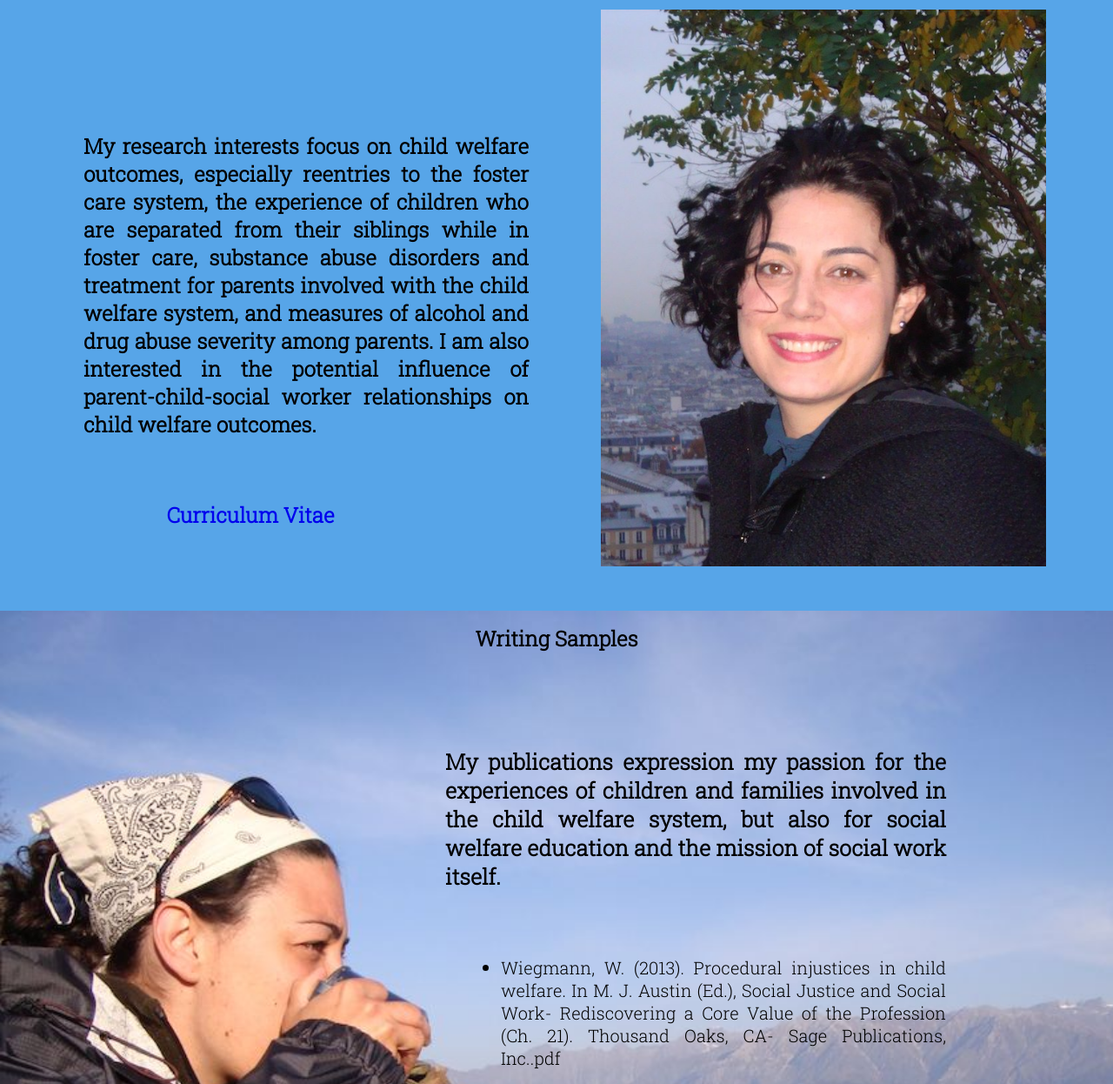
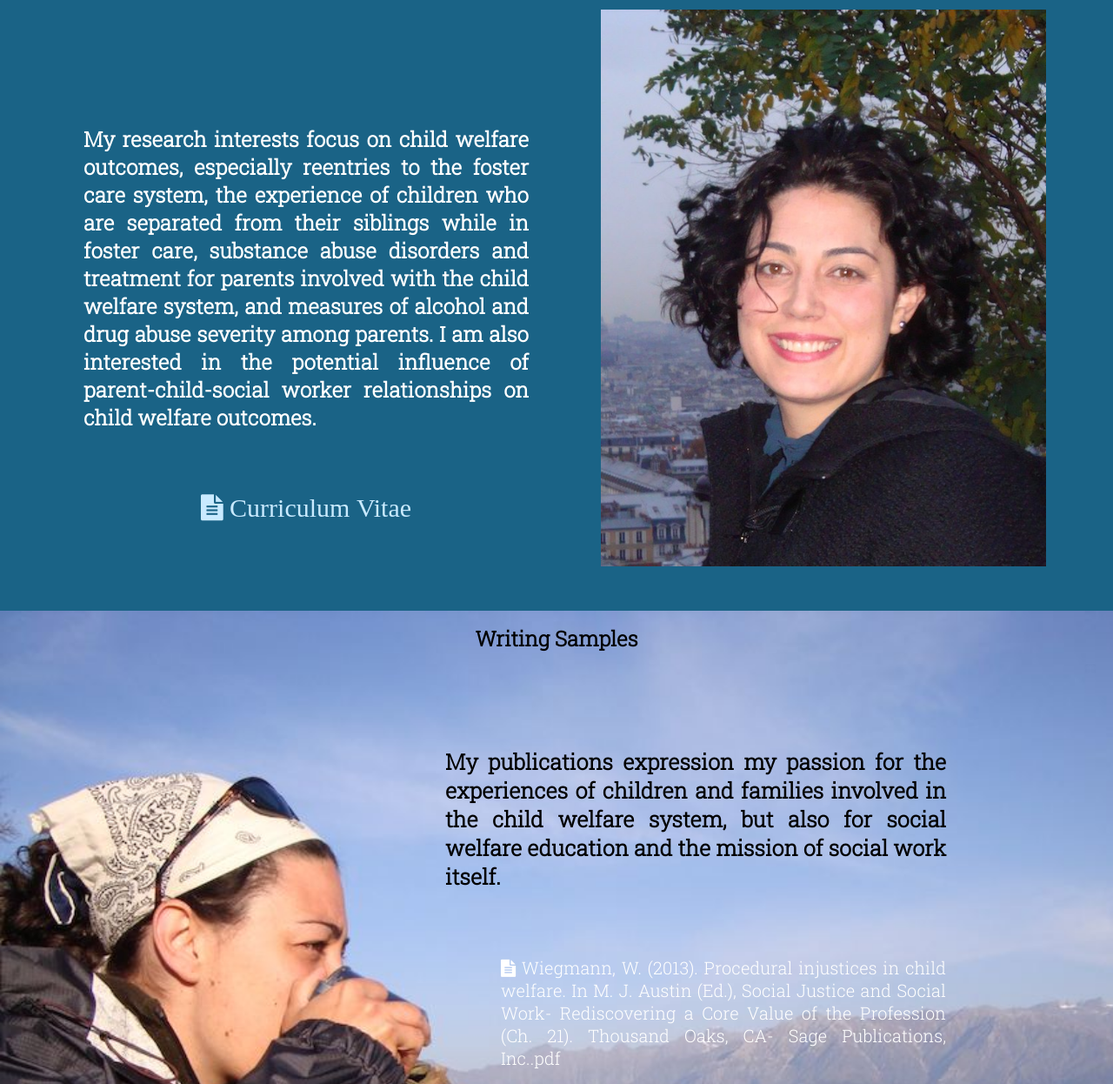
Before and after one commit to cdelauder/wendy_portfolio, a plain HTML site: page index.html in a window 1280 px wide. Shown: the part 960-2206 px from the top of the page at 87% size. Drawn offline with Linux system fonts and the light colour scheme.

Commit message:
pleased with everything but the bio div. the text color is still wrong. May need to swap it out for the other photo.

```diff
--- a/index.html
+++ b/index.html
@@ -26,19 +26,21 @@
     </div>
     <div class='cv' id='cv'>
       <h2 class ='section-title'>Curriculum Vitae</h2>
-      <h3 class='cv-blurb'>My research interests focus on child welfare outcomes, especially reentries to the foster care system, the experience of children who are separated from their siblings while in foster care, substance abuse disorders and treatment for parents involved with the child welfare system, and measures of alcohol and drug abuse severity among parents. I am also interested in the potential influence of parent-child-social worker relationships on child welfare outcomes.
-      <a href="public/files/Wendy_Wiegmann_CV.pdf" class='cv-link pdf'>Curriculum Vitae</a>
-      </h3>
+      <div class='cv-text'>
+        <h3 class='cv-blurb'>My research interests focus on child welfare outcomes, especially reentries to the foster care system, the experience of children who are separated from their siblings while in foster care, substance abuse disorders and treatment for parents involved with the child welfare system, and measures of alcohol and drug abuse severity among parents. I am also interested in the potential influence of parent-child-social worker relationships on child welfare outcomes.
+        </h3>
+        <a href="public/files/Wendy_Wiegmann_CV.pdf" class='cv-link pdf fa fa-file-text'> Curriculum Vitae</a>
+      </div>
       <img src="public/pics/wendy.jpeg" alt="Me" class='cv-pic'>
     </div>
     <div class='writing' id='writing'>
       <h2 class ='section-title'>Writing Samples</h2>
       <ul class='writing-links'>
         <h3 class='writing-blurb'>My publications expression my passion for the experiences of children and families involved in the child welfare system, but also for social welfare education and the mission of social work itself.</h3>
-        <li class='writing-sample pdf'><a href="public/files/procedural_injustice.pdf">Wiegmann, W.  (2013). Procedural injustices in child welfare.  In M. J. Austin (Ed.), Social Justice and Social Work- Rediscovering a Core Value of the Profession (Ch. 21).  Thousand Oaks, CA- Sage Publications, Inc..pdf</a></li>
-        <li class='writing-sample pdf'><a href="public/files/measuring_drug_abuse.pdf">Wendy Wiegmann Qualifying Paper - Measuring Drug Abuse Among Parents - Disparities between Child Welfare Worker Risk Assessments and DAST Self-Report Measures in NSCAW II.pdf</a></li>
-        <li class='writing-sample pdf'><a href="public/files/bourdieu.pdf">Wendy Wiegmann Qualifying Paper -   Habitus, Symbolic Violence, and Reflexivity - Relevance of Bourdieu's Theories to Social Work .pdf</a></li>
-        <li class='writing-sample pdf'><a href="public/files/parental_rights.pdf">Wiegmann, W.  (2013). Social justice in political thought- Examining the rights of parents.  In M. J. Austin (Ed.), Social Justice and Social Work- Rediscovering a Core Value of the Profession (Ch. 12).  Thousand Oaks, CA- Sage Publications, Inc..pdf</a></li>
+        <li class='writing-sample pdf'><a href="public/files/procedural_injustice.pdf"> Wiegmann, W.  (2013). Procedural injustices in child welfare.  In M. J. Austin (Ed.), Social Justice and Social Work- Rediscovering a Core Value of the Profession (Ch. 21).  Thousand Oaks, CA- Sage Publications, Inc..pdf</a></li>
+        <li class='writing-sample pdf'><a href="public/files/measuring_drug_abuse.pdf"> Wendy Wiegmann Qualifying Paper - Measuring Drug Abuse Among Parents - Disparities between Child Welfare Worker Risk Assessments and DAST Self-Report Measures in NSCAW II.pdf</a></li>
+        <li class='writing-sample pdf'><a href="public/files/bourdieu.pdf"> Wendy Wiegmann Qualifying Paper -   Habitus, Symbolic Violence, and Reflexivity - Relevance of Bourdieu's Theories to Social Work .pdf</a></li>
+        <li class='writing-sample pdf'><a href="public/files/parental_rights.pdf"> Wiegmann, W.  (2013). Social justice in political thought- Examining the rights of parents.  In M. J. Austin (Ed.), Social Justice and Social Work- Rediscovering a Core Value of the Profession (Ch. 12).  Thousand Oaks, CA- Sage Publications, Inc..pdf</a></li>
       </ul>
     </div>
     <div class='philosophy' id='philosophy'>
@@ -46,8 +48,8 @@
       <img src="public/pics/hug_liev.jpeg" alt="My son and I" class='philosophy-pic'>
       <h3 class='philosophy-blurb'>I have thoroughly relished every opportunity to teach or train, whether inside the classroom or out, and I am eager to expand my teaching repertoire and skill base. As a first-generation college student, I am especially committed to teaching and mentoring students from educationally underrepresented backgrounds.
       <ul>
-        <li class='philosophy-links pdf'><a href="public/files/philosophy.pdf">Teaching Philosophy</a></li>
-        <li class='philosophy-links pdf'><a href="public/files/effectiveness.pdf">Teaching Effectiveness</a></li>
+        <li class='philosophy-links pdf fa fa-file-text'><a href="public/files/philosophy.pdf"> Teaching Philosophy</a></li>
+        <li class='philosophy-links pdf fa fa-file-text'><a href="public/files/effectiveness.pdf"> Teaching Effectiveness</a></li>
       </ul>
       </h3>
     </div>
--- a/public/css/stylesheet.css
+++ b/public/css/stylesheet.css
@@ -68,7 +68,7 @@ body {
   padding-top: 1em;
   position: relative;
   float: center;
-  color: rgba(31, 135, 224, 1);
+  color: #1A6386;
 }
 
 .bio-pic {
@@ -83,25 +83,35 @@ body {
   position: relative;
   float: center;
   font-size: 1.5em;
-  color: rgba(31, 135, 224, 1);
+  color: #1A6386;
 }
 
 .cv {
-  background-color: rgba(31, 135, 224, .75);
+  background-color: #1A6386;
   width: 100%;
   height: auto;
   padding-top: 1em;
 }
 
 .cv-blurb {
+
+  margin-bottom: 3em;
+  text-align: justify;
+  color: white;
+}
+
+.cv-text {
   display: inline-block;
   float: left;
   width: 40%;
-  margin-top: 15%;
+  margin-top: 12.5%;
   font-size: 1.5em;
   margin-left: 7.5%;
   margin-right: 2.5%;
-  text-align: justify;
+}
+
+.cv .section-title{
+  color: white;
 }
 
 .cv-pic {
@@ -114,10 +124,14 @@ body {
   float: left;
   display: inline-block;
   text-decoration: none;
-  margin-top: 3em;
-  margin-left: 15%;
   text-align: center;
-  width: 45%;
+  width: 100%;
+  color: #C9EAFF;
+  font-size: 2em;
+}
+
+.cv a {
+  font-size: 1.25em;
 }
 
 .writing {
@@ -157,11 +171,18 @@ body {
 .writing-sample {
   margin-bottom: 1em;
   width: 80%;
+  list-style: none;
+}
+
+.writing-sample:before {
+  font-family: 'FontAwesome';
+  content: '\f15c';
+  color: white;
 }
 
 .writing-sample a {
   text-decoration: none;
-  color: black;
+  color: white;
 }
 
 .philosophy {
@@ -185,10 +206,12 @@ body {
   width: 50%;
   margin-right: 25%;
   margin-top: 3em;
+  color: rgba(27,62,111,1);
 }
 
 .philosophy-links a {
   text-decoration: none;
+  color: rgba(27,62,111,1);
 }
 
 .philosophy-blurb {
@@ -252,12 +275,11 @@ body {
 }
 
 .iframe {
-  position: relative;
   z-index: 200;
   position: absolute;
   width: 95%;
   height: 95%;
-  top:0;
+  top:20;
   right:0;
   bottom:0;
   left:0;
```
